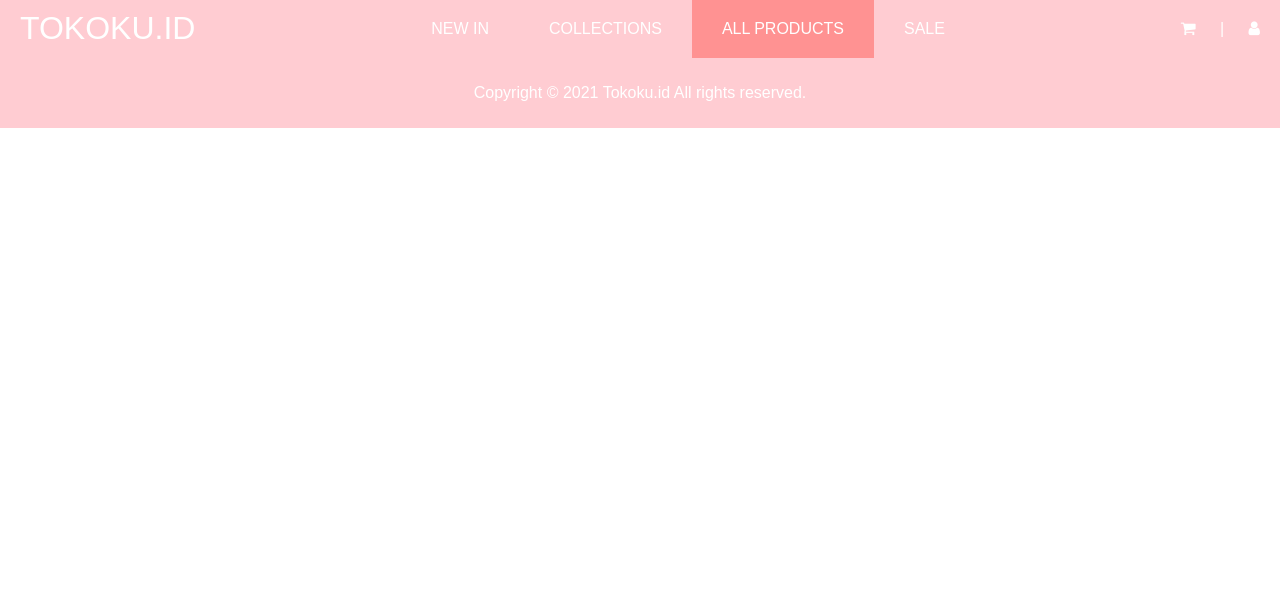
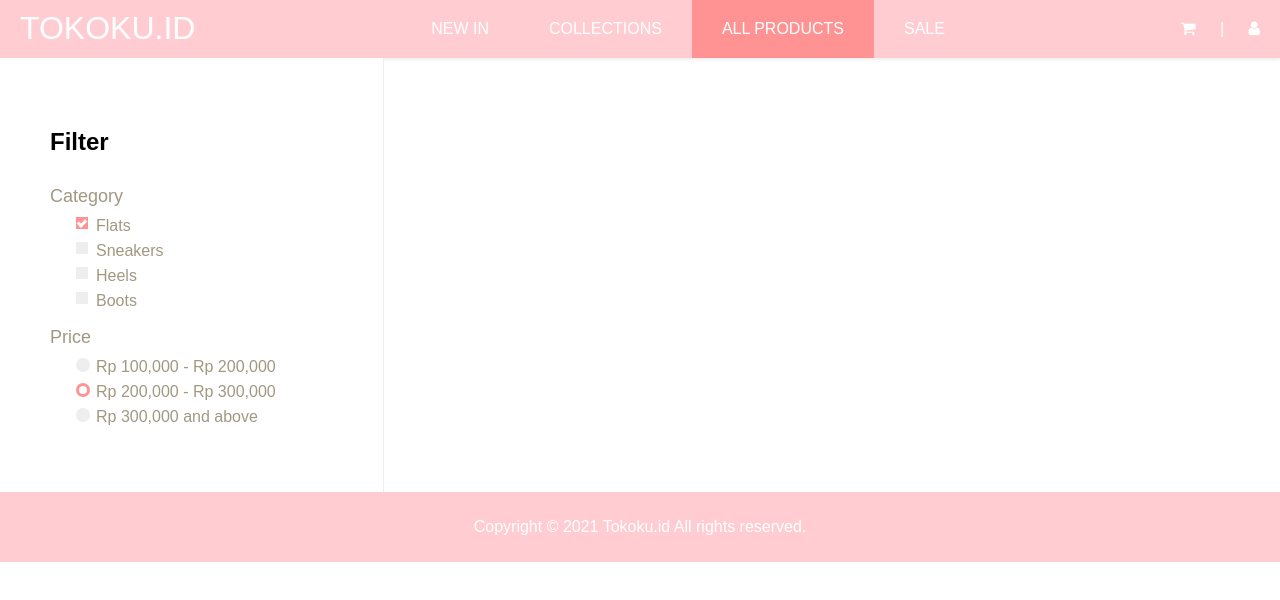
Before and after one commit to Qolbyltfh/tokoku-frontend, a Nuxt app: page /Products in a window 1280 px wide. Shown: the top 600 px of the page. Built offline with nearby package versions, Linux system fonts and the light colour scheme.

Commit message:
add filter component

```diff
--- /dev/null
+++ b/components/Filters/index.vue
@@ -0,0 +1,45 @@
+<template>
+  <nav>
+    <h2>Filter</h2>
+    <ul>
+      <li>
+            <a class="grey" href="#">Category</a>
+            <label class="container">Flats
+            <input type="checkbox" checked="checked" />
+            <span class="checkmark"></span>
+            </label>
+            <label class="container">Sneakers
+            <input type="checkbox" />
+            <span class="checkmark"></span>
+            </label>
+            <label class="container">Heels
+            <input type="checkbox" />
+            <span class="checkmark"></span>
+            </label>
+            <label class="container">Boots
+            <input type="checkbox" />
+            <span class="checkmark"></span>
+            </label>
+      </li>
+      <li>
+            <a class="grey" href="#">Price</a>
+            <label class="container">Rp 100,000 - Rp 200,000
+            <input type="radio" name="radio">
+            <span class="checkmark-radio"></span>
+            </label>
+            <label class="container">Rp 200,000 - Rp 300,000
+            <input type="radio" checked="checked" name="radio">
+            <span class="checkmark-radio"></span>
+            </label>
+            <label class="container">Rp 300,000 and above
+            <input type="radio" name="radio">
+            <span class="checkmark-radio"></span>
+            </label>
+      </li>
+    </ul>
+  </nav>
+</template>
+
+<style lang="scss">
+@import "./style.scss";
+</style>
--- /dev/null
+++ b/components/Filters/style.scss
@@ -0,0 +1,134 @@
+@import "~/assets/scss/color.scss";
+
+nav {
+    float: left;
+    width: 30%;
+    background: $white;
+    padding: 50px;
+    border-right: 1px solid $grey;
+}
+
+nav ul {
+    color: $grey-summer;
+    list-style-type: none;
+    padding: 0;
+}
+
+li a {
+    display: block;
+    padding: 10px 0;
+    text-decoration: none;
+}
+
+.grey {
+    font-size: 18px;
+    color: $grey-summer !important;
+}
+
+.container {
+    display: block;
+    position: relative;
+    padding-left: 20px;
+    margin-bottom: 7px;
+    margin-left: 26px;
+    cursor: pointer;
+    -webkit-user-select: none;
+    -moz-user-select: none;
+    -ms-user-select: none;
+    user-select: none;
+}
+
+.container input {
+    position: absolute;
+    opacity: 0;
+    cursor: pointer;
+    height: 0;
+    width: 0;
+}
+
+// checkbox
+.checkmark {
+    position: absolute;
+    top: 0;
+    left: 0;
+    height: 12px;
+    width: 12px;
+    background-color: $grey;
+}
+
+.container:hover input ~ .checkmark {
+    background-color: $pink-hover;
+}
+
+.container input:checked ~ .checkmark {
+    background-color: $pink-active;
+}
+
+.checkmark:after {
+    content: "";
+    position: absolute;
+    display: none;
+}
+
+.container input:checked ~ .checkmark:after {
+    display: block;
+}
+
+.container .checkmark:after {
+    left: 3px;
+    top: 1px;
+    width: 3px;
+    height: 6px;
+    border: solid $white;
+    border-width: 0 3px 3px 0;
+    -webkit-transform: rotate(45deg);
+    -ms-transform: rotate(45deg);
+    transform: rotate(45deg);
+}
+
+// radio
+.checkmark-radio {
+    position: absolute;
+    top: 0;
+    left: 0;
+    height: 14px;
+    width: 14px;
+    background-color: $grey;
+    border-radius: 50%;
+}
+
+.container:hover input ~ .checkmark-radio {
+    background-color: $pink-hover;
+}
+
+.container input:checked ~ .checkmark-radio {
+    background-color: $pink-active;
+}
+
+.checkmark-radio:after {
+    content: "";
+    position: absolute;
+    display: none;
+}
+
+.container input:checked ~ .checkmark-radio:after {
+    display: block;
+}
+
+.container .checkmark-radio:after {
+    top: 3px;
+    left: 3px;
+    width: 8px;
+    height: 8px;
+    border-radius: 50%;
+    background: $white;
+}
+
+@media (max-width: 600px) {
+    nav {
+        width: 100%;
+        height: auto;
+        border-bottom: 1px solid $grey;
+        border-right: none;
+    }
+}
--- a/pages/Products/index.vue
+++ b/pages/Products/index.vue
@@ -1,11 +1,16 @@
 <template>
   <div>
+    <Filters />
   </div>
 </template>
 
 <script>
+import Filters from "~/components/Filters";
 
 export default {
   layout: "master",
+  components: {
+    Filters
+  },
 };
 </script>
```
